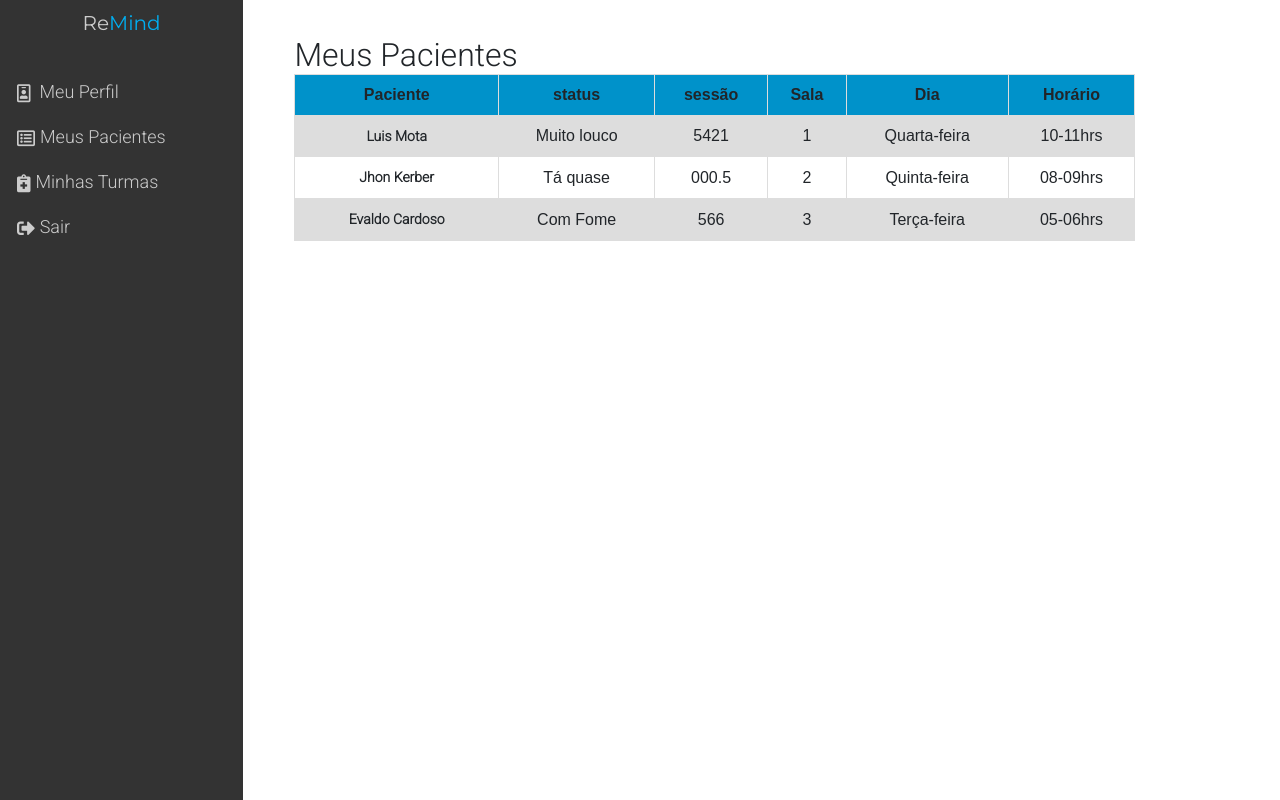
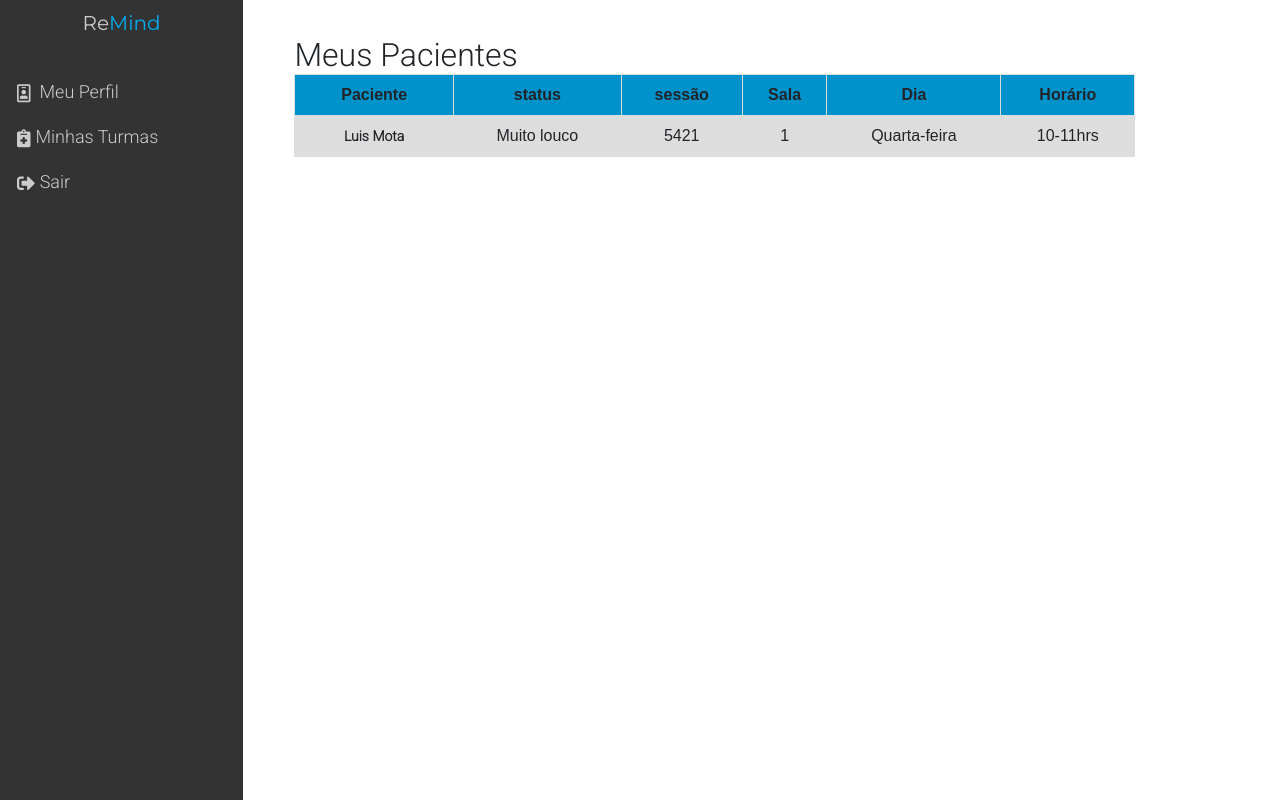
Before and after one commit to manogray/remindWeb, a PHP site: template pages/dashboardTerapeuta.php in a window 1280 px wide. Run offline with PHP 8.4, Linux system fonts and the light colour scheme; the visitor is signed in with stand-in values (Sample User, id 1); the template is opened without the code that fills it: most values are stand-ins (such as "Sample title", 1, 10 or a date in 2020); some libraries are stand-ins or nearby versions.

Commit message:
Auto stash before merge of "master" and "origin/master"

```diff
--- a/class/Terapeuta.php
+++ b/class/Terapeuta.php
@@ -11,6 +11,7 @@
     public $disponibilidade;
     public $crp;
     public $registroMatricula;
+    public $status;
 
     public function register(){
       try {
@@ -27,11 +28,12 @@
         $statement->bindValue(':telefone',$this->telefone);
 
         //CRIACAO DE TERAPEUTA
-        $statement2 = $db->prepare("INSERT INTO Terapeutas (cpf,disponibilidade,crp,registroMatricula) VALUES (:cpf,:disponibilidade,:crp,:registroMatricula)");
+        $statement2 = $db->prepare("INSERT INTO Terapeutas (cpf,disponibilidade,crp,registroMatricula,situacao) VALUES (:cpf,:disponibilidade,:crp,:registroMatricula,situacao)");
         $statement2->bindValue(':cpf',$this->cpf);
         $statement2->bindValue(':disponibilidade',$this->disponibilidade);
         $statement2->bindValue(':crp',$this->crp);
         $statement2->bindValue(':registroMatricula',$this->registroMatricula);
+        $statement2->bindValue(':situacao',$this->situacao);
 
         $statement->execute();
         $statement2->execute();
--- a/controllers/auth.php
+++ b/controllers/auth.php
@@ -3,6 +3,7 @@
     require_once "../class/Terapeuta.php";
     require_once "../class/Paciente.php";
     require_once "../class/Professor.php";
+    require_once "../controllers/terapeuta.php";
 
     if(isset($_POST['cpf']) && isset($_POST['senha'])){
         if($_POST['tipo'] == 'terapeuta'){
@@ -11,6 +12,7 @@
             $usuarioSuspeito->setPasswd($_POST['senha']);
             if($usuarioSuspeito->auth()){
                 $_SESSION['terapeuta'] = $usuarioSuspeito->cpf;
+                $_SESSION['situacao'] = getSituacao($usuarioSuspeito->cpf);
                 header('Location: /terapeuta');
                 die();
             }else{
--- a/controllers/register.php
+++ b/controllers/register.php
@@ -91,6 +91,7 @@
         $novoTerapeuta->email               = $_POST['email'];
         $novoTerapeuta->telefone            = $_POST['telefone'];
         $novoTerapeuta->disponibilidade     = json_encode($Dispo);
+        $novoTerapeuta->situacao            = 'naoAprovado';
         //CRP
         if($_POST['tRegistro'] == 'true'){
             $novoTerapeuta->crp                 = $_POST['registro'];
--- a/includes/headerTerapeuta.php
+++ b/includes/headerTerapeuta.php
@@ -15,7 +15,13 @@
 </div>
 <div class="optionsMenu">
     <a style="color:#ccc;"  href="/terapeuta/meuperfil"><div class="option"> <i style="margin-right: 9px;" class="far fa-id-badge"></i>  Meu Perfil</div></a>
+    <?php
+        if($_SESSION['situacao'] == 'aprovado'){
+    ?>
     <a style="color:#ccc;"  href="/terapeuta"><div class="option"> <i style="margin-right: 5px;" class="far fa-list-alt"></i> Meus Pacientes</div></a>
+    <?php
+        }
+    ?>
     <a style="color:#ccc;"  href="/terapeuta/minhasturmas"><div class="option"> <i style="margin-right: 5px;" class="fas fa-notes-medical"></i> Minhas Turmas</div></a>
     <a style="color:#ccc;" href="/terapeuta/0"><div class="option"> <i style="margin-right: 5px;" class="fas fa-sign-out-alt"></i> Sair</div></a>
 </div>
--- a/index.php
+++ b/index.php
@@ -13,6 +13,7 @@
         '/paciente/(?P<logout>\d+)'         =>  'profilePaciente.php',
         '/cadastro/paciente'                =>  'cadastroPaciente.php',
         '/professor'                        =>  'dashboardProfessor.php',
+        '/professor/(?P<logout>\d+)'        =>  'dashboardProfessor.php',
         '/professor/cadastrodisciplinas'    =>  'cadastroDisciplinas.php',
         '/professor/(?P<logout>\d+)'        =>  'dashboardProfessor.php',
     );
--- a/pages/dashboardTerapeuta.php
+++ b/pages/dashboardTerapeuta.php
@@ -5,6 +5,27 @@
         header('Location: /login/0');
         die();
     }
+
+    function listarPacientes(){
+        try{
+            $lista = [];
+            $db = new PDO("mysql:host=localhost; dbname=remind", "root", "281295");
+            $db->setAttribute(PDO::ATTR_ERRMODE , PDO::ERRMODE_EXCEPTION);
+            $idTerapeuta = $_SESSION['terapeuta'];
+            $result = $db->query("SELECT * FROM Terapias WHERE idTerapeuta = '$idTerapeuta'");
+            while($row = $result->fetch(PDO::FETCH_OBJ)){
+                //!TERMINAR ISSO NO BUGS;
+            }
+        } catch (PDOException $exception){
+            echo $exception;
+            unset($db);
+        }
+        unset($db);
+
+        return $lista;
+    }
+
+    $Pacientes;
 ?>
 <!DOCTYPE html>
 <html>
@@ -21,7 +42,9 @@
 
         <h2 class="titulo-paciente">Meus Pacientes</h2>
 
-
+        <?php
+            if($_SESSION['situacao'] == 'naoAprovado'){
+        ?>
         <table>
             <tr>
                 <th>Paciente</th>
@@ -39,23 +62,10 @@
                 <td>Quarta-feira</td>
                 <td>10-11hrs</td>
             </tr>
-            <tr>
-                <td><a class="nome-paciente" href="">Jhon Kerber</a></td>
-                <td>Tá quase</td>
-                <td>000.5</td>
-                <td>2</td>
-                <td>Quinta-feira</td>
-                <td>08-09hrs</td>
-            </tr>
-            <tr>
-                <td><a class="nome-paciente" href="">Evaldo Cardoso</a></td>
-                <td>Com Fome</td>
-                <td>566</td>
-                <td>3</td>
-                <td>Terça-feira</td>
-                <td>05-06hrs</td>
-            </tr>
         </table>
+        <?php
+            }
+        ?>
 
         </section>
 
```
Also changed, not shown: controllers/terapeuta.php (added, +22 -0 lines).
